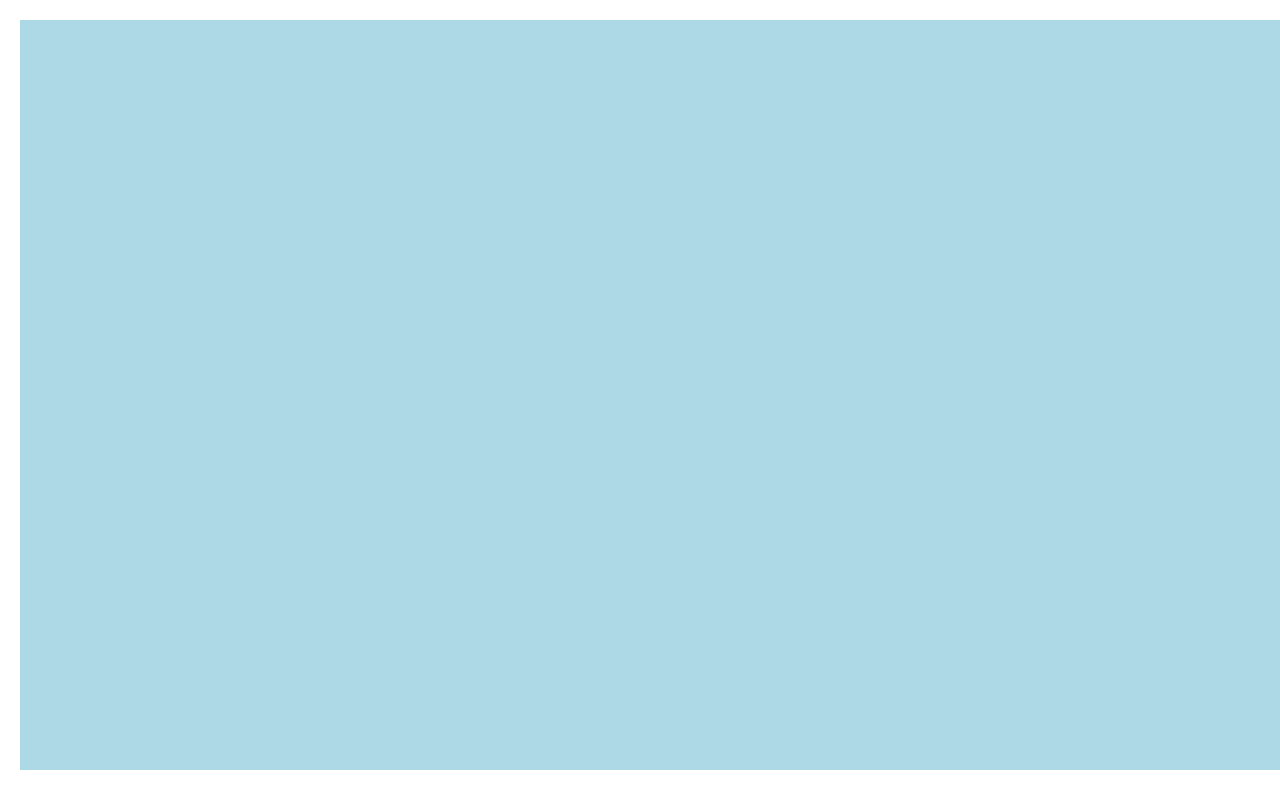
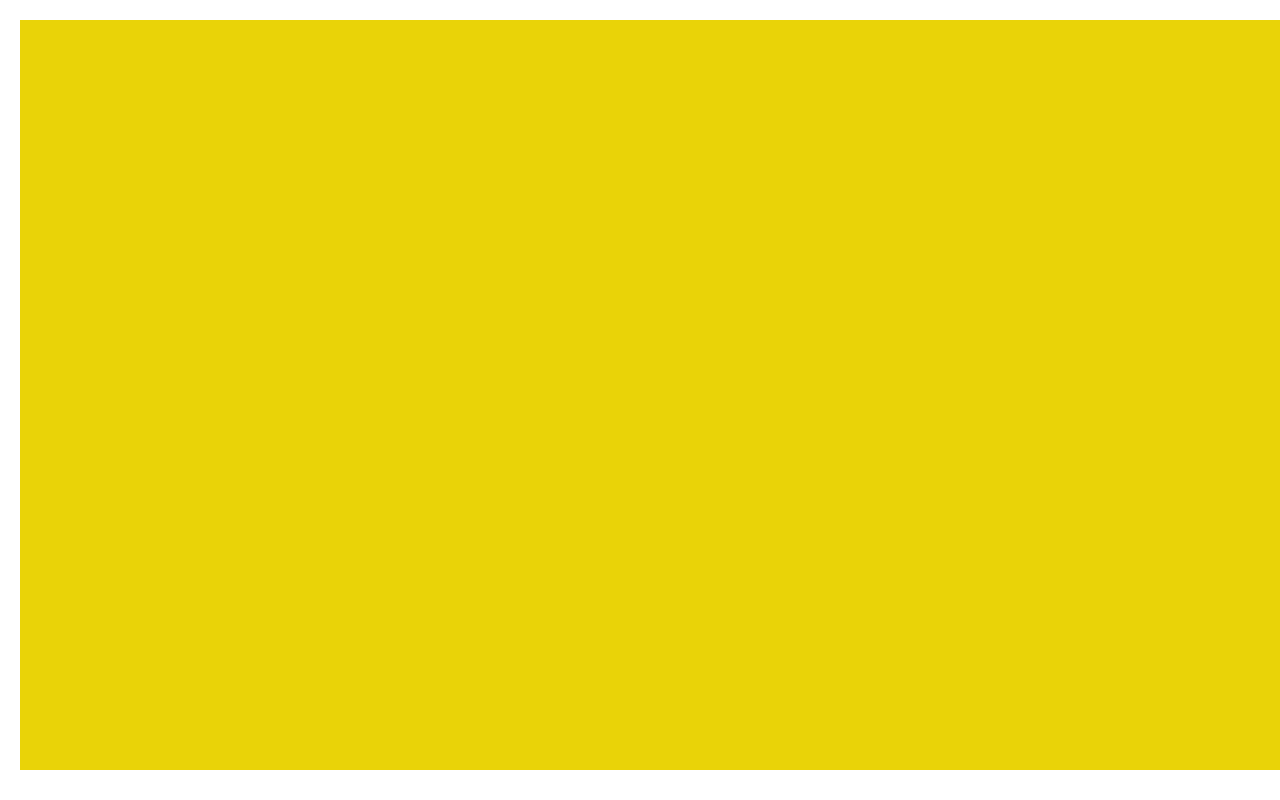
Before and after one commit to quelcooper1/quelcooper1.github.io, a plain HTML site: page projects/platformer/index.html in a window 1280 px wide. Shown: the top 800 px of the page. Drawn offline with nearby package versions, Linux system fonts and the light colour scheme.

Commit message:
<message about commit>

```diff
--- a/projects/platformer/platformer.css
+++ b/projects/platformer/platformer.css
@@ -3,7 +3,7 @@ body {
 }
 
 canvas {
-  background-color: lightblue;
+  background-color: rgb(233, 211, 8);
   margin: 20px;
 }
 
--- a/projects/platformer/setup.js
+++ b/projects/platformer/setup.js
@@ -1,9 +1,9 @@
 // setup variables
-const walkAcceleration = 4.5; // how much is added to the speed each frame
+const walkAcceleration = 4.8; // how much is added to the speed each frame
 const gravity = 0.5; // how much is subtracted from speedY each frame
 const friction = 1.5; // how much the player is slowed each frame
 const maxSpeed = 9; // maximum horizontal speed, not vertical
-const playerJumpStrength = 20; // this is subtracted from the speedY each jump
+const playerJumpStrength = 21; // this is subtracted from the speedY each jump
 const projectileSpeed = 8; // the speed of projectiles
 
 /////////////////////////////////////////////////
```
